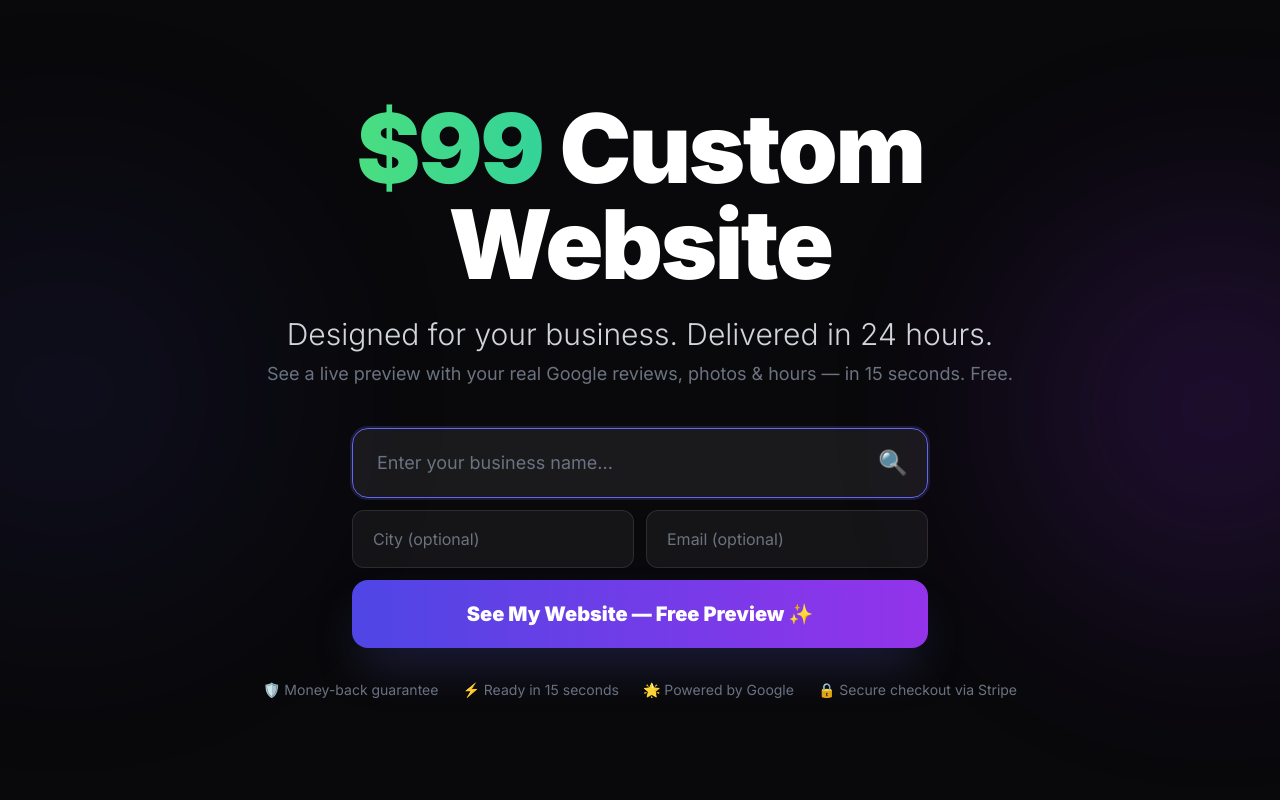
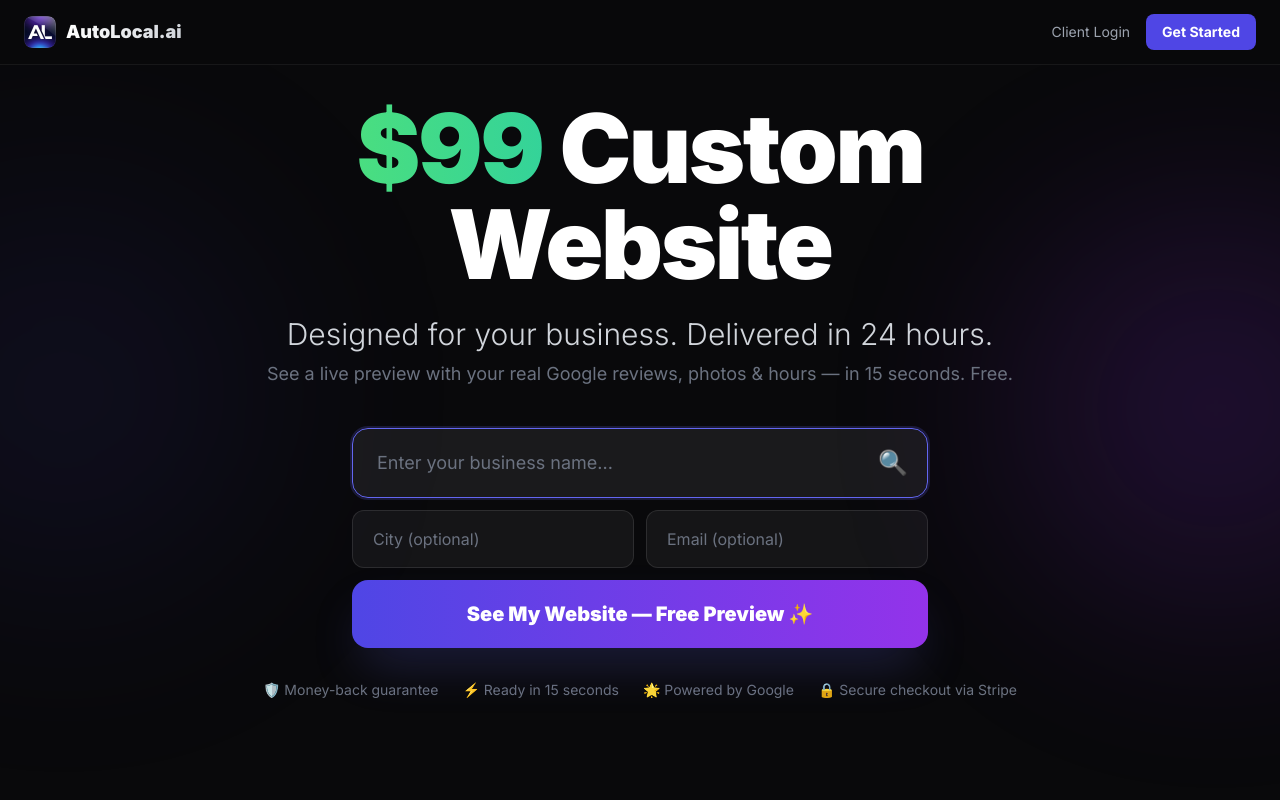
Before and after one commit to BestLessonEver/autolocal-platform-v2, a Next.js app: page / in a window 1280 px wide. Shown: the top 800 px of the page. Built offline with nearby package versions, Linux system fonts and the light colour scheme.

Commit message:
feat: add sticky nav header with logo + brand name to homepage

```diff
--- a/src/app/page.tsx
+++ b/src/app/page.tsx
@@ -3,6 +3,7 @@
 
 import { useState, useEffect, useRef } from 'react'
 import { useRouter } from 'next/navigation'
+import Image from 'next/image'
 
 const STEPS = [
   'Finding your business on Google...',
@@ -179,6 +180,22 @@ export default function HomePage() {
 
   return (
     <div className="min-h-screen bg-[#09090b] text-white">
+
+      {/* Nav */}
+      <header className="fixed top-0 left-0 right-0 z-50 bg-[#09090b]/80 backdrop-blur-xl border-b border-white/[0.06]">
+        <div className="max-w-7xl mx-auto px-4 sm:px-6 flex items-center justify-between h-16">
+          <a href="/" className="flex items-center gap-2.5">
+            <Image src="/logo.png" alt="AutoLocal.ai" width={32} height={32} className="rounded-lg" />
+            <span className="text-lg font-black bg-gradient-to-r from-white to-gray-300 bg-clip-text text-transparent">AutoLocal.ai</span>
+          </a>
+          <div className="flex items-center gap-4">
+            <a href="/login" className="text-sm text-gray-400 hover:text-white transition hidden sm:block">Client Login</a>
+            <a href="#order" onClick={(e) => { e.preventDefault(); scrollTo('order') }} className="px-4 py-2 rounded-lg bg-indigo-600 text-white text-sm font-bold hover:bg-indigo-500 transition">
+              Get Started
+            </a>
+          </div>
+        </div>
+      </header>
 
       {/* ══════════════════════════════════════════════
           HERO — $99 is the headline
```
